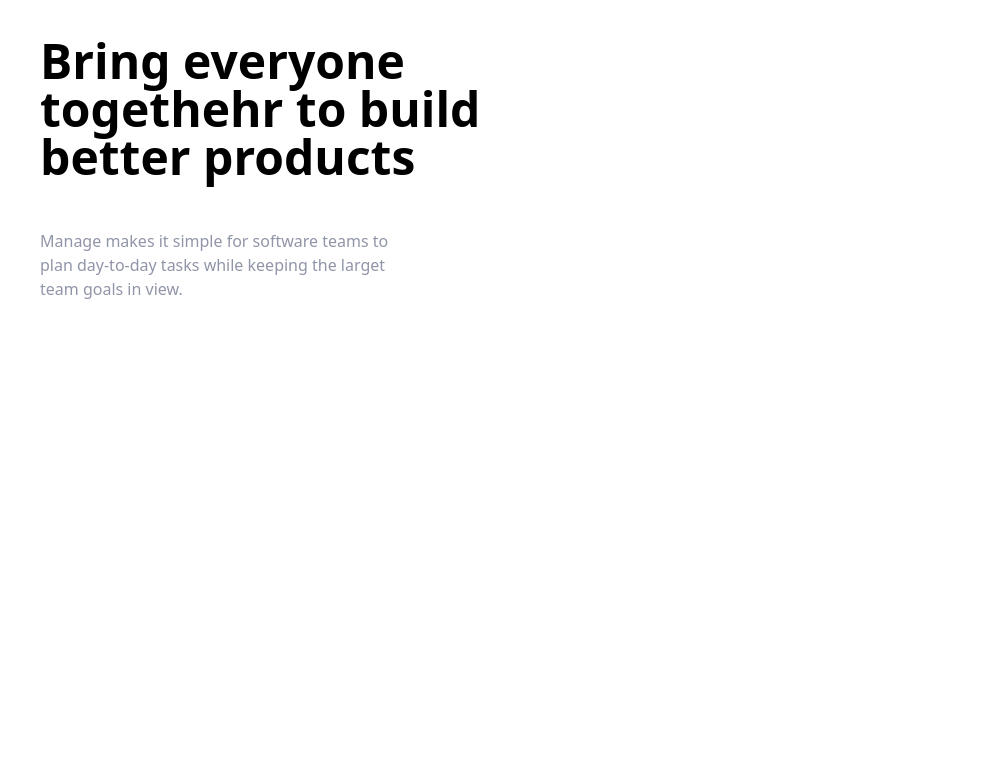
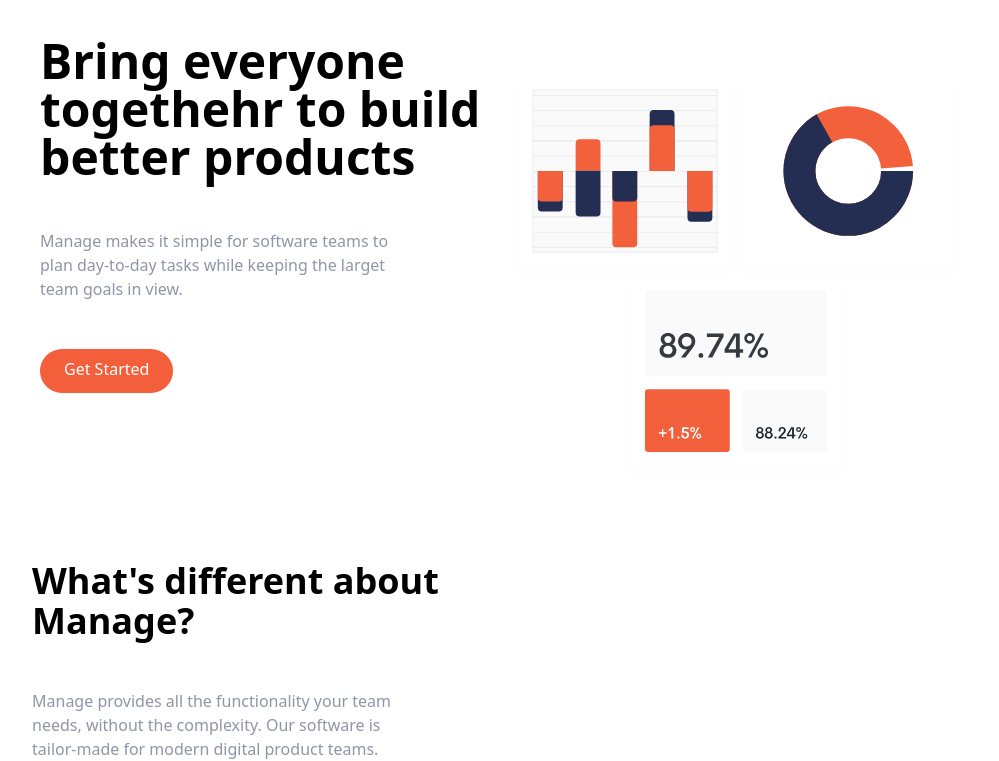
Before and after one commit to haroldjeshua/benta-io-tw, a website: page index.html in a window 1280 px wide. Shown: the part 95-856 px from the top of the page, without its empty margins (136-1135 px from the left). Before the commit the page ends 800 px from the top, so only its background shows below. Drawn offline with Linux system fonts and the light colour scheme.

Commit message:
MOD: feature section

```diff
--- a/index.html
+++ b/index.html
@@ -44,6 +44,34 @@
             Manage makes it simple for software teams to plan day-to-day tasks
             while keeping the larget team goals in view.
           </p>
+          <div class="flex justify-center md:justify-start">
+            <a
+              href="#!"
+              class="p-3 px-6 pt-2 text-white bg-brightRed rounded-full baseline hover:bg-brightRedLight"
+              >Get Started</a
+            >
+          </div>
+        </div>
+        <!-- Image -->
+        <div class="md:w-1/2">
+          <img src="img/illustration-intro.svg" alt="graph" />
+        </div>
+      </div>
+    </section>
+
+    <section id="features">
+      <div
+        class="container flex flex-col px-4 mx-auto mt-10 space-y-12md:space-y-0 md:flex-row"
+      >
+        <div class="flex flex-col space-y-12 md:w-1/2">
+          <h2 class="max-w-md text-4xl font-bold text-center md:text-left">
+            What's different about Manage?
+          </h2>
+          <p class="max-w-sm text-center text-darkGrayishBlue md:text-left">
+            Manage provides all the functionality your team needs, without the
+            complexity. Our software is tailor-made for modern digital product
+            teams.
+          </p>
         </div>
       </div>
     </section>
```
Also changed, not shown: css/main.css.
